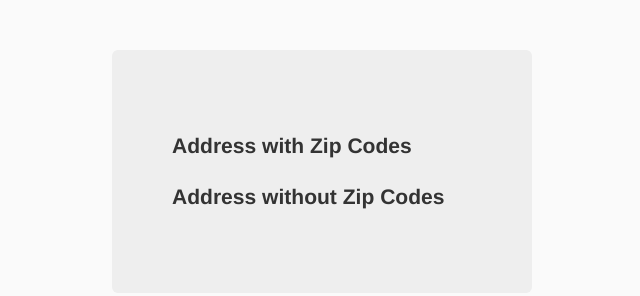
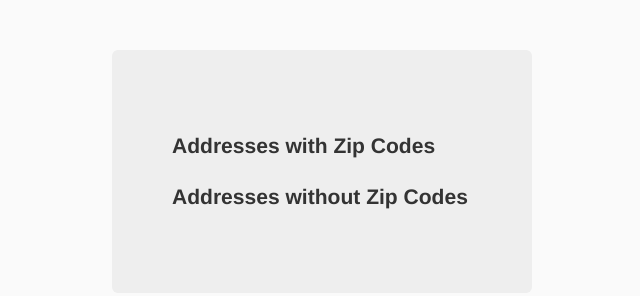
Before and after one commit to MStaehling/BoldTechCT2, a website: page app/index.html at #/home in a window 1280 px wide. Shown: the whole page, without its empty margins (318-958 px from the left). Drawn offline with nearby package versions, Linux system fonts and the light colour scheme; some packages are replaced by stand-ins of ours; files that its build step writes are made by us from their sources; no server answers; a script that the page names is missing.

Commit message:
text edit

```diff
--- a/app/views/main.html
+++ b/app/views/main.html
@@ -1,9 +1,9 @@
 <div class="hero-unit" ng-controller="MainController">
-  <h3>Address with Zip Codes</h3>
+  <h3>Addresses with Zip Codes</h3>
   <ul ng-repeat="zip in location">
     <li ng-show="{{zip.address_components.length}} === 5">{{zip.formatted_address}}</li>
   </ul>
-  <h3>Address without Zip Codes</h3>
+  <h3>Addresses without Zip Codes</h3>
   <ul ng-repeat="zip in location">
     <li ng-show="{{zip.address_components.length}} === 4">{{zip.formatted_address}}</li>
   </ul>
```
